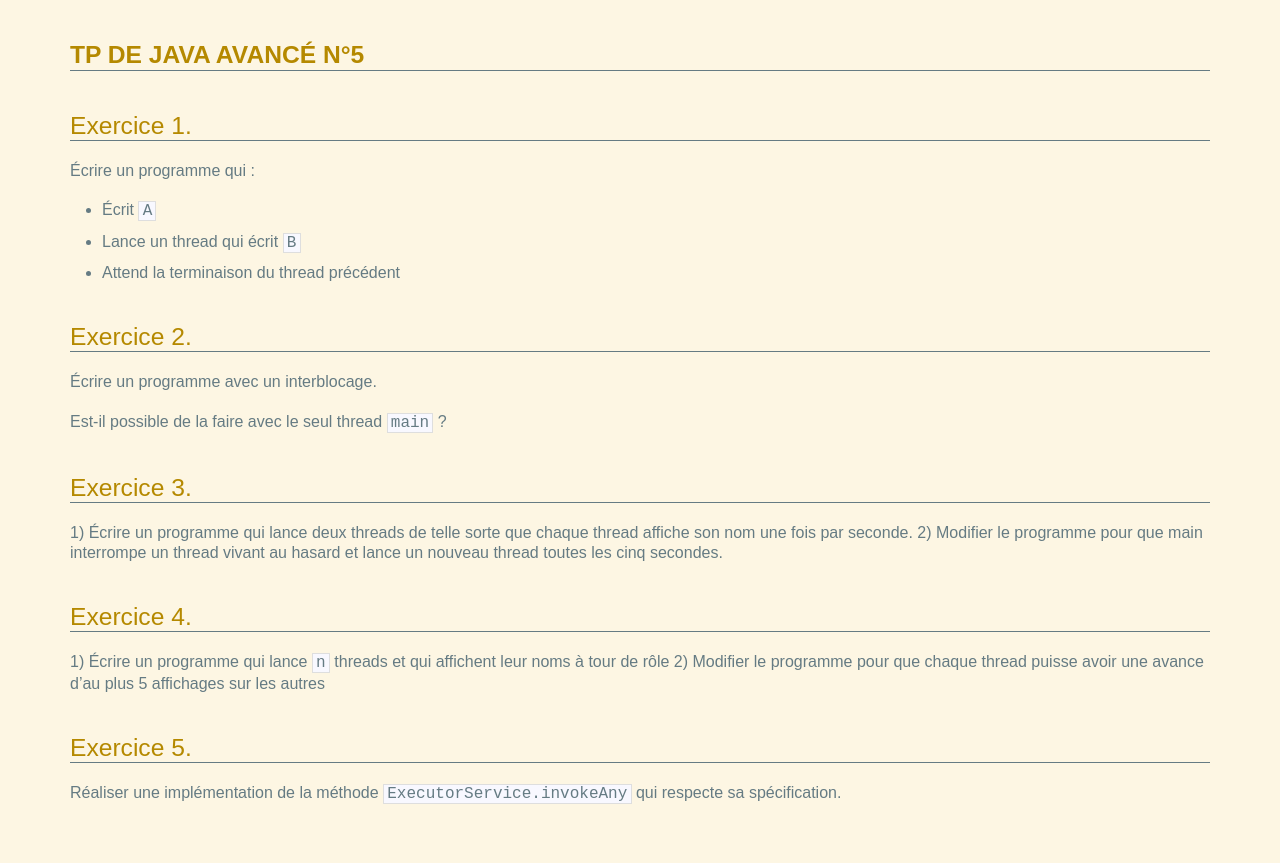
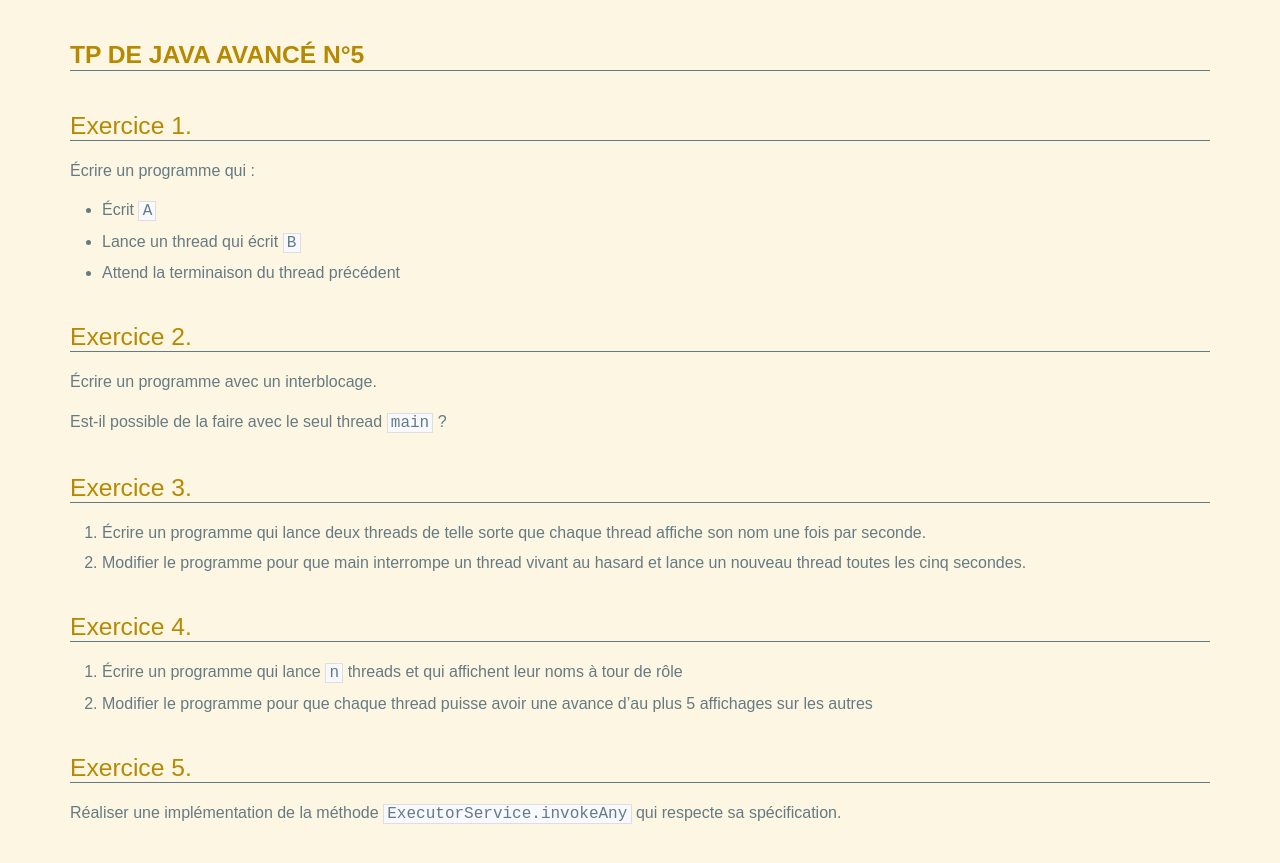
Before and after one commit to lacl-upec/m1javaa, a Jekyll site: the page built from _posts/2016-11-22-TP 5.md, in a window 1280 px wide. Shown: the top 863 px of the page. Built offline with Jekyll 4.4.1, drawn with Linux system fonts in a browser that asks for light colours.

Commit message:
Created :_posts/2016-11-22-TP 5.md

```diff
--- a/_posts/2016-11-22-TP 5.md
+++ b/_posts/2016-11-22-TP 5.md
@@ -20,14 +20,14 @@ Est-il possible de la faire avec le seul thread `main` ?
 Exercice 3.
 -----------
 
-1) Écrire un programme qui lance deux threads de telle sorte que chaque thread affiche son nom une fois par seconde.
-2) Modifier le programme pour que main interrompe un thread vivant au hasard et lance un nouveau thread toutes les cinq secondes.
+1. Écrire un programme qui lance deux threads de telle sorte que chaque thread affiche son nom une fois par seconde.
+2. Modifier le programme pour que main interrompe un thread vivant au hasard et lance un nouveau thread toutes les cinq secondes.
 
 Exercice 4.
 -----------
 
-1) Écrire un programme qui lance `n` threads et qui affichent leur noms à tour de rôle
-2) Modifier le programme pour que chaque thread puisse avoir une avance d'au plus 5 affichages sur les autres
+1. Écrire un programme qui lance `n` threads et qui affichent leur noms à tour de rôle
+2. Modifier le programme pour que chaque thread puisse avoir une avance d'au plus 5 affichages sur les autres
 
 Exercice 5.
 -----------
```
